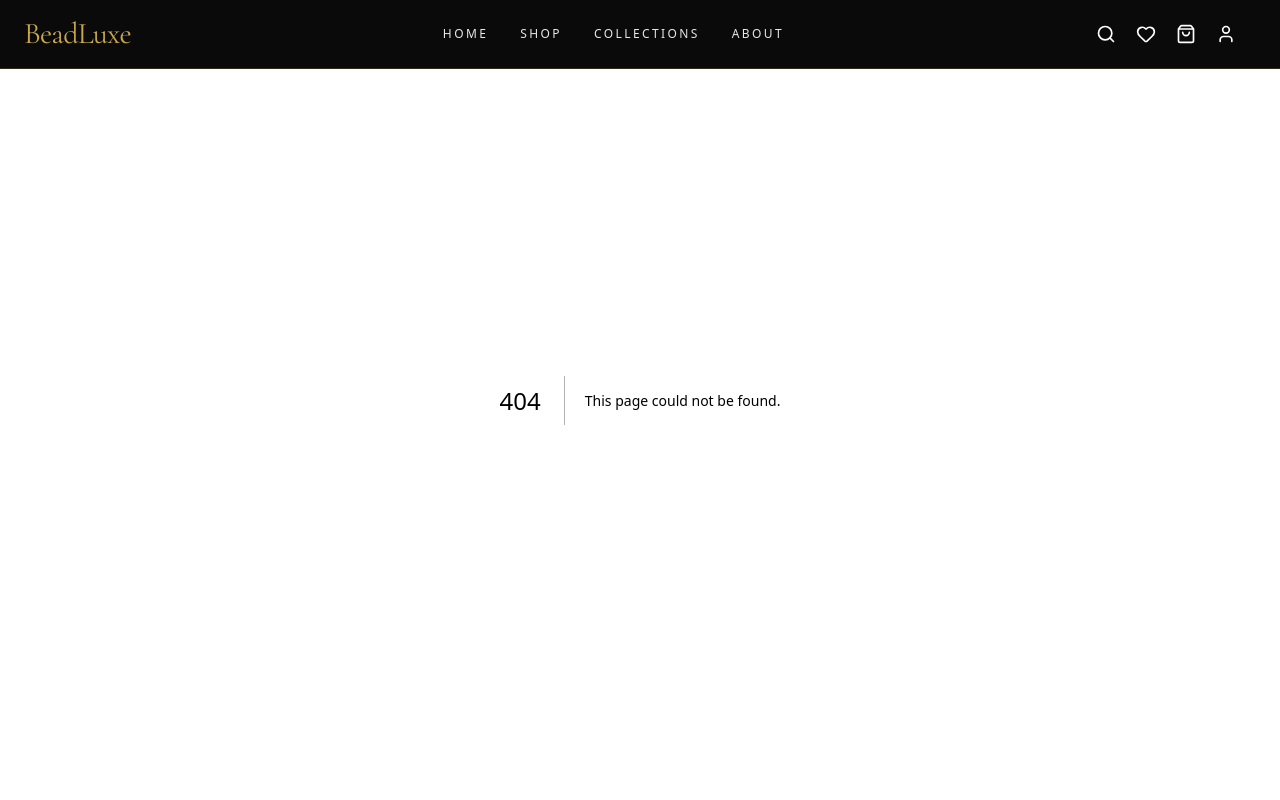
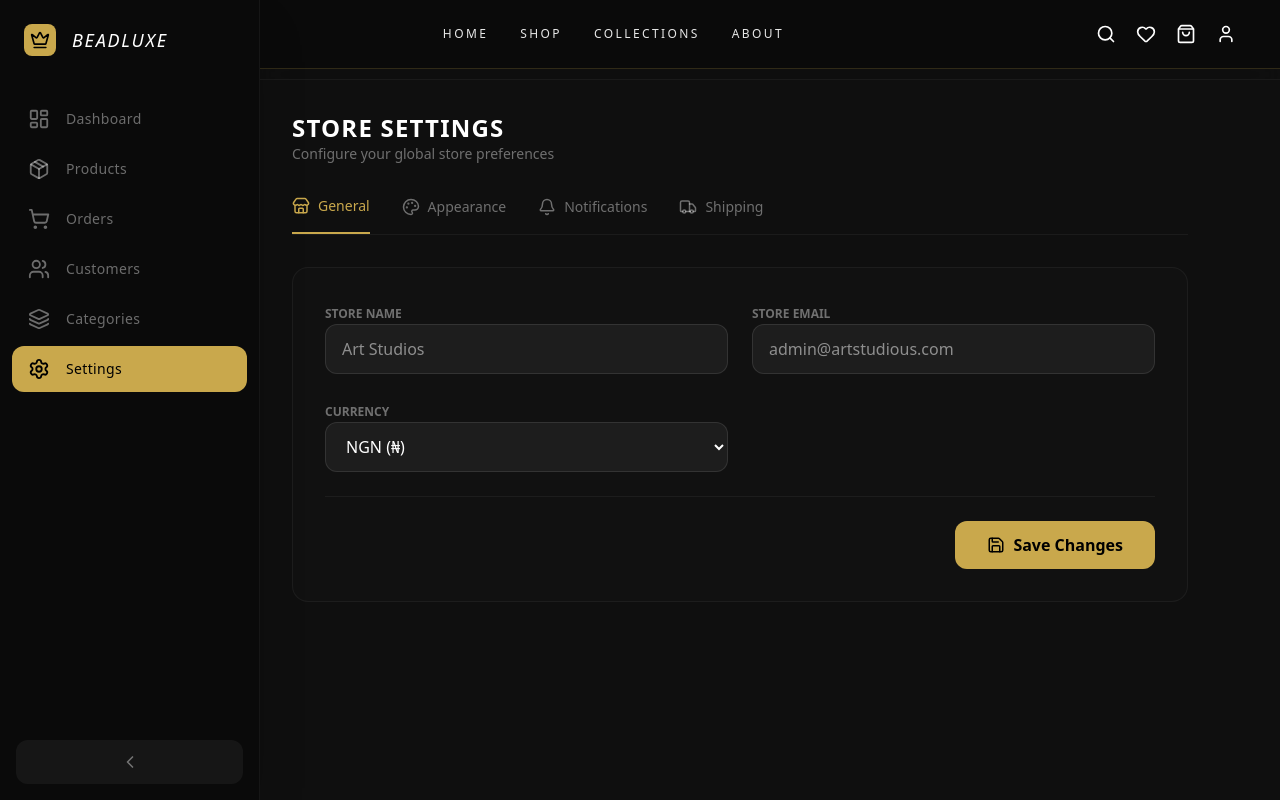
Before and after one commit to Berserker71130/bead-luxe, a Next.js app: page /admin/settings in a window 1280 px wide. Before the commit this address had no page. Shown: the top 800 px of the page. Built offline with nearby package versions, Linux system fonts and the light colour scheme.

Commit message:
Complete Admin store settings UI with theme toggle and fixed dropdowns

```diff
--- /dev/null
+++ b/src/app/admin/settings/page.tsx
@@ -0,0 +1,223 @@
+"use client";
+
+import {
+  Bell,
+  Check,
+  Moon,
+  Sun,
+  Palette,
+  Save,
+  Store,
+  Truck,
+} from "lucide-react";
+import { useState } from "react";
+
+export default function SettingsPage() {
+  const [activeTab, setActiveTab] = useState("General");
+  const [isSaving, setIsSaving] = useState(false);
+  const [showToast, setShowToast] = useState(false);
+  const [isDarkMode, setIsDarkMode] = useState(true);
+
+  const handleSave = () => {
+    setIsSaving(true);
+    // Simulate API call
+    setTimeout(() => {
+      setIsSaving(false);
+      setShowToast(true);
+      setTimeout(() => setShowToast(false), 3000);
+    }, 1000);
+  };
+
+  const tabs = [
+    { name: "General", icon: <Store size={18} /> },
+    { name: "Appearance", icon: <Palette size={18} /> },
+    { name: "Notifications", icon: <Bell size={18} /> },
+    { name: "Shipping", icon: <Truck size={18} /> },
+  ];
+
+  return (
+    <div className="max-w-4xl space-y-8 pb-20 relative">
+      <div>
+        <h1 className="text-2xl font-bold text-white uppercase tracking-wider">
+          Store Settings
+        </h1>
+        <p className="text-sm text-white/40">
+          Configure your global store preferences
+        </p>
+      </div>
+
+      {/* Tabs Navigation */}
+      <div className="flex border-b border-white/5 gap-8">
+        {tabs.map((tab) => (
+          <button
+            key={tab.name}
+            onClick={() => setActiveTab(tab.name)}
+            className={`flex items-center gap-2 pb-4 text-sm font-medium transition-all ${
+              activeTab === tab.name
+                ? "text-[#C9A84C] border-b-2 border-[#C9A84C]"
+                : "text-white/40 hover:text-white"
+            }`}
+          >
+            {tab.icon}
+            {tab.name}
+          </button>
+        ))}
+      </div>
+
+      {/* Content Area */}
+      <div className="bg-[#111111] border border-white/5 rounded-2xl p-8 space-y-6">
+        {/* General Tab */}
+        {activeTab === "General" && (
+          <div className="grid grid-cols-1 md:grid-cols-2 gap-6">
+            <div className="space-y-2">
+              <label className="text-xs font-bold text-white/40 uppercase">
+                Store Name
+              </label>
+              <input
+                type="text"
+                placeholder="Art Studios"
+                className="w-full bg-white/5 border border-white/10 rounded-xl px-4 py-3 text-white outline-none focus:border-[#C9A84C]/50"
+              />
+            </div>
+            <div className="space-y-2">
+              <label className="text-xs font-bold text-white/40 uppercase">
+                Store Email
+              </label>
+              <input
+                type="email"
+                placeholder="admin@artstudious.com"
+                className="w-full bg-white/5 border border-white/10 rounded-xl px-4 py-3 text-white outline-none focus:border-[#C9A84C]/50"
+              />
+            </div>
+            <div className="space-y-2">
+              <label className="text-xs font-bold text-white/40 uppercase">
+                Currency
+              </label>
+              <select className="w-full bg-white/5 border border-white/10 rounded-xl px-4 py-3 text-white outline-none focus:border-[#C9A84C]/50">
+                {/* FIXED: Using solid background for options to ensure text visibility */}
+                <option className="bg-[#1A1A1A] text-white">NGN (₦)</option>
+                <option className="bg-[#1A1A1A] text-white">USD ($)</option>
+                <option className="bg-[#1A1A1A] text-white">GBP (£)</option>
+              </select>
+            </div>
+          </div>
+        )}
+
+        {/* Appearance Tab */}
+        {activeTab === "Appearance" && (
+          <div className="space-y-8">
+            <div>
+              <label className="text-xs font-bold text-white/40 uppercase mb-4 block">
+                Primary Brand Color
+              </label>
+              <div className="flex gap-4">
+                {["#C9A84C", "#D4AF37", "#B8860B"].map((color) => (
+                  <button
+                    key={color}
+                    className="w-12 h-12 rounded-full border-2 border-white/20 flex items-center justify-center"
+                    style={{ backgroundColor: color }}
+                  >
+                    {color === "#C9A84C" && (
+                      <Check size={20} className="text-black" />
+                    )}
+                  </button>
+                ))}
+              </div>
+            </div>
+            <div className="flex items-center justify-between p-4 bg-white/5 rounded-xl">
+              <span className="text-sm text-white">Dark Mode Theme</span>
+              {/* FIXED: Toggle logic between Moon and Sun icons */}
+              <button
+                onClick={() => setIsDarkMode(!isDarkMode)}
+                className="bg-[#C9A84C] text-black p-2 rounded-lg transition-all active:scale-95"
+              >
+                {isDarkMode ? <Moon size={18} /> : <Sun size={18} />}
+              </button>
+            </div>
+          </div>
+        )}
+
+        {/* Notifications Tab */}
+        {activeTab === "Notifications" && (
+          <div className="space-y-4">
+            {[
+              "Order Cofirmation",
+              "Shipment Updates",
+              "New Members Alerts",
+            ].map((item) => (
+              <div
+                key={item}
+                className="flex items-center justify-between p-4 bg-white/5 rounded-xl border border-white/5"
+              >
+                <span className="text-sm text-white">{item}</span>
+                <div className="w-12 h-6 bg-[#C9A84C] rounded-full relative">
+                  <div className="absolute right-1 top-1 w-4 h-4 bg-black rounded-full" />
+                </div>
+              </div>
+            ))}
+          </div>
+        )}
+
+        {/* Shipping Tab */}
+        {activeTab === "Shipping" && (
+          <div className="grid grid-cols-1 md:grid-cols-2 gap-6">
+            <div className="space-y-2">
+              <label className="text-xs font-bold text-white/40 uppercase">
+                Flat Rate Fee
+              </label>
+              <div className="relative">
+                <span className="absolute left-4 top-1/2 -translate-y-1/2 text-white/40 text-sm">
+                  ₦
+                </span>
+                <input
+                  type="number"
+                  placeholder="5000"
+                  className="w-full bg-white/5 border border-white/10 rounded px-10 py-3 text-white outline-none focus:border-[#C9A84C]/50"
+                />
+              </div>
+            </div>
+            <div className="space-y-2">
+              <label className="text-xs font-bold text-white/40 uppercase">
+                Free Shipping Threshold
+              </label>
+              <div className="relative">
+                <span className="absolute left-4 top-1/2 -translate-y-1/2 text-white/40 text-sm">
+                  ₦
+                </span>
+                <input
+                  type="number"
+                  placeholder="150000"
+                  className="w-full bg-white/5 border-white/10 rounded-xl px-10 py-3 text-white outline-none focus:border-[#C9A84C]/50"
+                />
+              </div>
+            </div>
+          </div>
+        )}
+
+        {/* Save Button */}
+        <div className="pt-6 border-t border-white/5 flex justify-end">
+          <button
+            onClick={handleSave}
+            disabled={isSaving}
+            className="bg-[#C9A84C] hover:bg-[#A88C3D] text-black px-8 py-3 rounded-xl flex items-center gap-2 font-bold transition-all disabled:opacity-50"
+          >
+            {isSaving ? (
+              "Saving..."
+            ) : (
+              <>
+                <Save size={18} /> Save Changes
+              </>
+            )}
+          </button>
+        </div>
+      </div>
+
+      {/* Success Toast */}
+      {showToast && (
+        <div className="fixed bottom-10 right-10 bg-green-500 text-black px-6 py-4 rounded-2xl font-bold flex items-center gap-3 animate-bounce shadow-2xl">
+          <Check size={20} /> Settings Saved Successfully!
+        </div>
+      )}
+    </div>
+  );
+}
```
